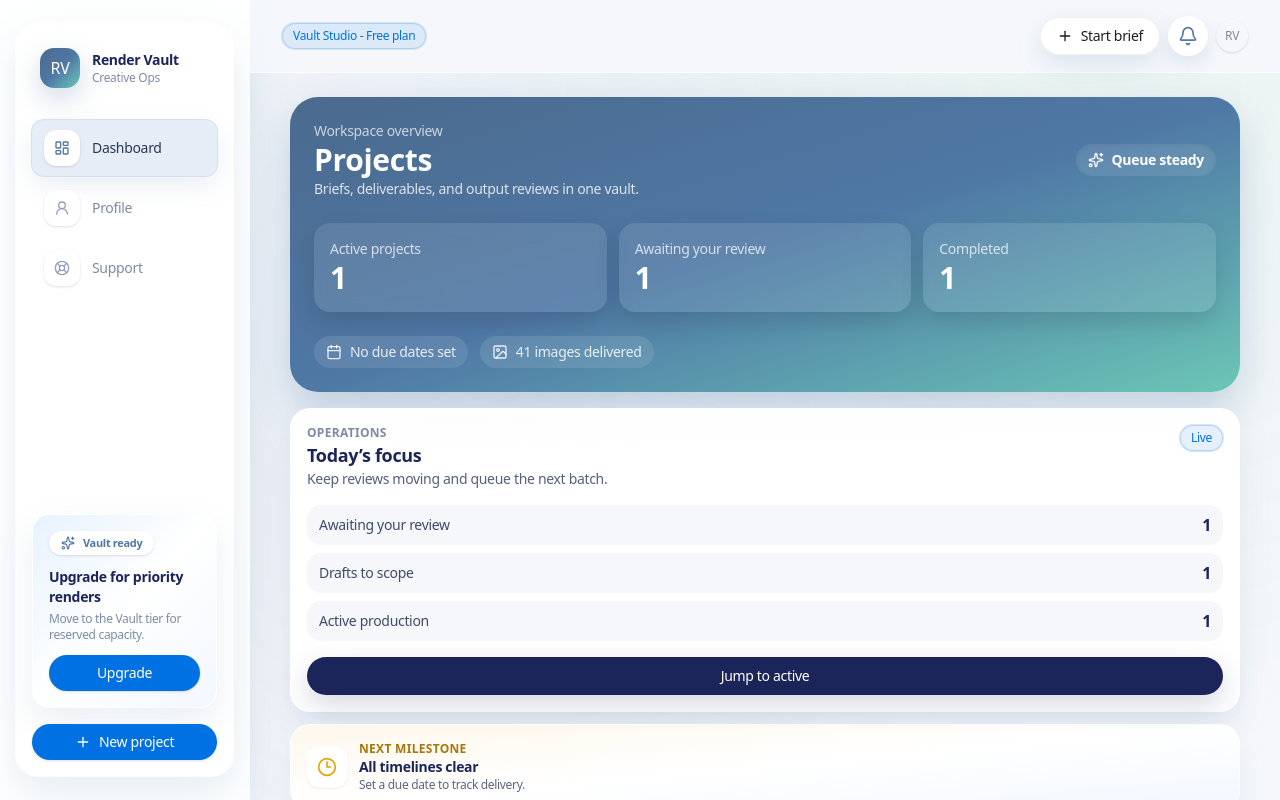
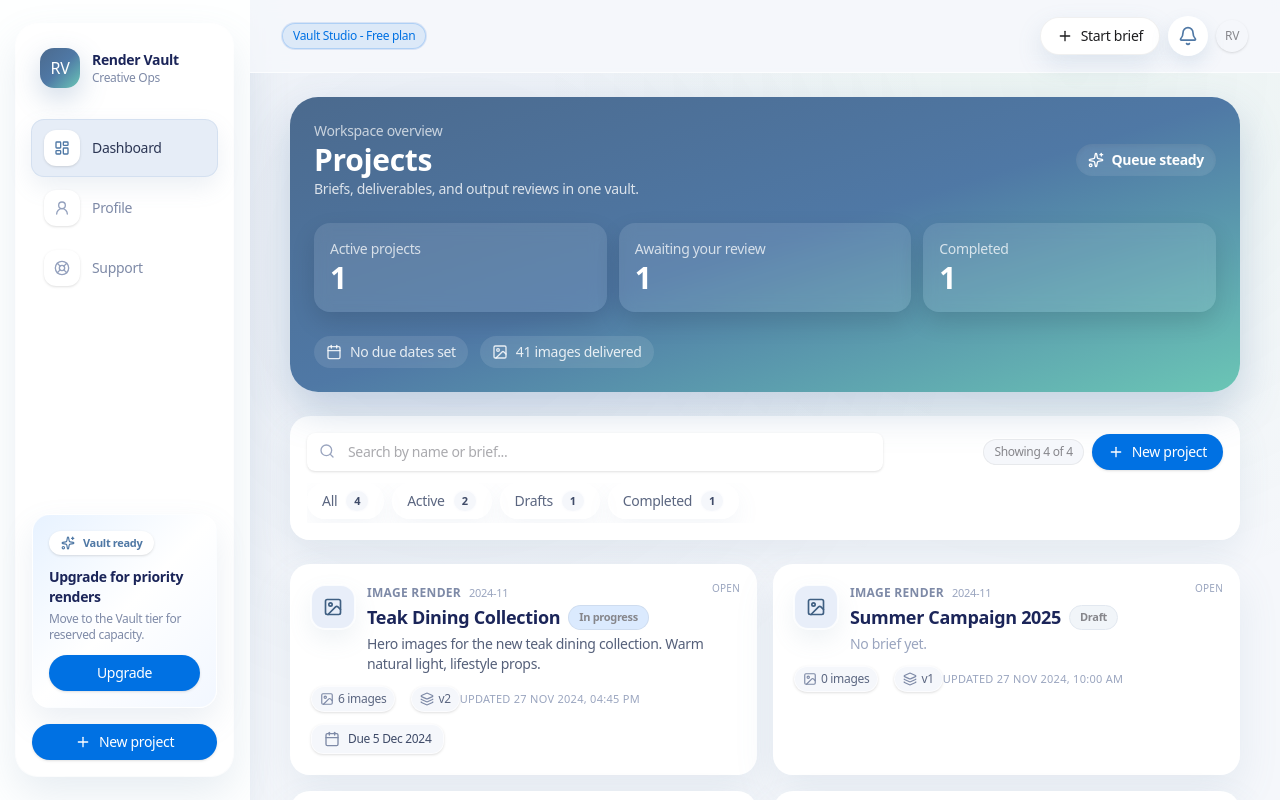
Before and after one commit to stevenshelley58-afk/redner-vault, a Next.js app: page /projects in a window 1280 px wide. Shown: the top 800 px of the page. Built offline with nearby package versions, Linux system fonts and the light colour scheme.

Commit message:
UI cleanups: remove dashboard side cards

```diff
--- a/app/(app)/projects/page.tsx
+++ b/app/(app)/projects/page.tsx
@@ -2,7 +2,7 @@
 
 import { useEffect, useMemo, useState } from 'react';
 import type { ComponentType } from 'react';
-import { Calendar, Clock3, Image, Layers, Plus, Search, Sparkles } from 'lucide-react';
+import { Calendar, Image, Layers, Plus, Search, Sparkles } from 'lucide-react';
 import { useRouter } from 'next/navigation';
 import clsx from 'clsx';
 import { Button } from '../../../components/ui/Button';
@@ -266,7 +266,7 @@
 
   return (
     <div className="space-y-6">
-      <section className="grid gap-4 lg:grid-cols-[2fr,1fr]">
+      <section className="grid gap-4">
         <div className="overflow-hidden rounded-[28px] bg-gradient-to-br from-[#4b6a8e] via-[#4f78a5] to-[#6bc6b5] text-white shadow-[0_18px_40px_rgba(79,120,165,0.28)]">
           <div className="flex flex-col gap-6 p-6">
             <div className="flex flex-col gap-2 sm:flex-row sm:items-center sm:justify-between">
@@ -305,58 +305,6 @@
               <div className="inline-flex items-center gap-2 rounded-full bg-white/10 px-3 py-1.5 backdrop-blur">
                 <Image className="h-4 w-4" />
                 {stats.images} images delivered
-              </div>
-            </div>
-          </div>
-        </div>
-
-        <div className="space-y-3">
-          <div className="rounded-[20px] border border-white/70 bg-white/95 p-4 shadow-[0_14px_32px_rgba(112,144,176,0.14)]">
-            <div className="flex items-start justify-between gap-2">
-              <div>
-                <p className="text-xs font-semibold uppercase tracking-wide text-[#7e8aa7]">Operations</p>
-                <p className="text-lg font-semibold text-[#1b2559]">Today&rsquo;s focus</p>
-                <p className="text-sm text-[#55607a]">Keep reviews moving and queue the next batch.</p>
-              </div>
-              <Badge variant="accent" className="bg-[#e8eef9] text-[#3f5f82] ring-1 ring-[#d8e3f5]">
-                Live
-              </Badge>
-            </div>
-            <div className="mt-4 space-y-2">
-              <div className="flex items-center justify-between rounded-[14px] bg-[#f5f7fb] px-3 py-2 text-sm text-[#3f4b68]">
-                <span>Awaiting your review</span>
-                <span className="text-base font-semibold text-[#1b2559]">{stats.awaiting}</span>
-              </div>
-              <div className="flex items-center justify-between rounded-[14px] bg-[#f5f7fb] px-3 py-2 text-sm text-[#3f4b68]">
-                <span>Drafts to scope</span>
-                <span className="text-base font-semibold text-[#1b2559]">{stats.drafts}</span>
-              </div>
-              <div className="flex items-center justify-between rounded-[14px] bg-[#f5f7fb] px-3 py-2 text-sm text-[#3f4b68]">
-                <span>Active production</span>
-                <span className="text-base font-semibold text-[#1b2559]">{stats.active}</span>
-              </div>
-            </div>
-            <Button
-              onClick={() => setFilter('active')}
-              variant="secondary"
-              className="mt-4 w-full rounded-full bg-[#1b2559] text-white shadow-[0_10px_28px_rgba(27,37,89,0.18)] hover:bg-[#162042]"
-            >
-              Jump to active
-            </Button>
-          </div>
-          <div className="rounded-[20px] border border-white/70 bg-gradient-to-br from-[#fef8ec] via-white to-[#f2f7ff] p-4 shadow-[0_14px_32px_rgba(112,144,176,0.1)]">
-            <div className="flex items-center gap-3">
-              <div className="flex h-10 w-10 items-center justify-center rounded-[12px] bg-white text-[#e5a300] shadow-sm ring-1 ring-white/70">
-                <Clock3 className="h-5 w-5" />
-              </div>
-              <div className="flex-1">
-                <p className="text-xs font-semibold uppercase tracking-wide text-[#a6780a]">Next milestone</p>
-                <p className="text-sm font-semibold text-[#1b2559]">
-                  {stats.nextDue ? stats.nextDue.name : 'All timelines clear'}
-                </p>
-                <p className="text-xs text-[#5c6680]">
-                  {stats.nextDue ? `Due ${formatDate(stats.nextDue.due_date ?? '')}` : 'Set a due date to track delivery.'}
-                </p>
               </div>
             </div>
           </div>
--- a/components/PainContrast.tsx
+++ b/components/PainContrast.tsx
@@ -48,10 +48,6 @@
 
                     {/* The Vault - Premium/Good */}
                     <div className="bg-white p-8 md:p-12 rounded-2xl shadow-xl border border-black/10 relative overflow-hidden group">
-                        <div className="absolute top-0 right-0 p-4 opacity-10 group-hover:opacity-20 transition-opacity">
-                            <Zap size={120} className="text-black" />
-                        </div>
-
                         <h2 className="text-xl font-medium text-black mb-8 flex items-center gap-2">
                             <span className="w-2 h-2 rounded-full bg-black animate-pulse"></span>
                             The Vault
```
